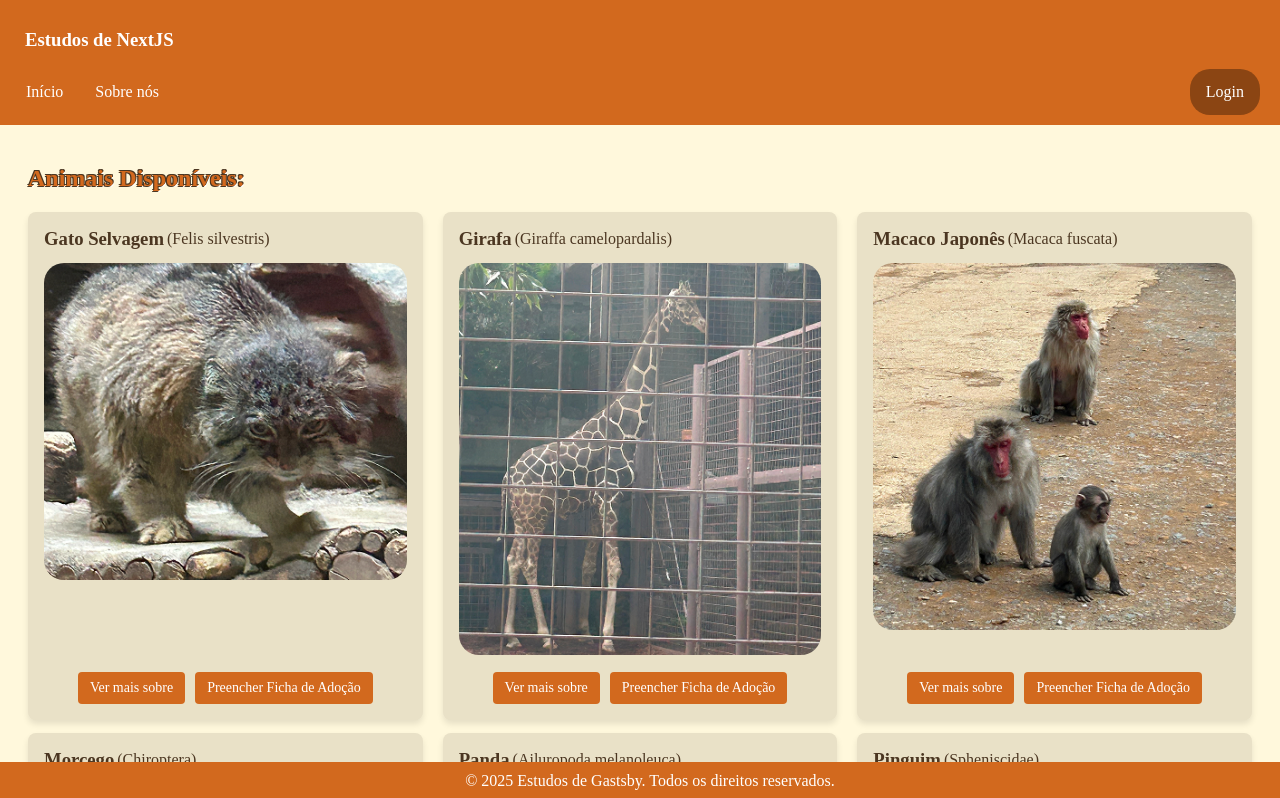
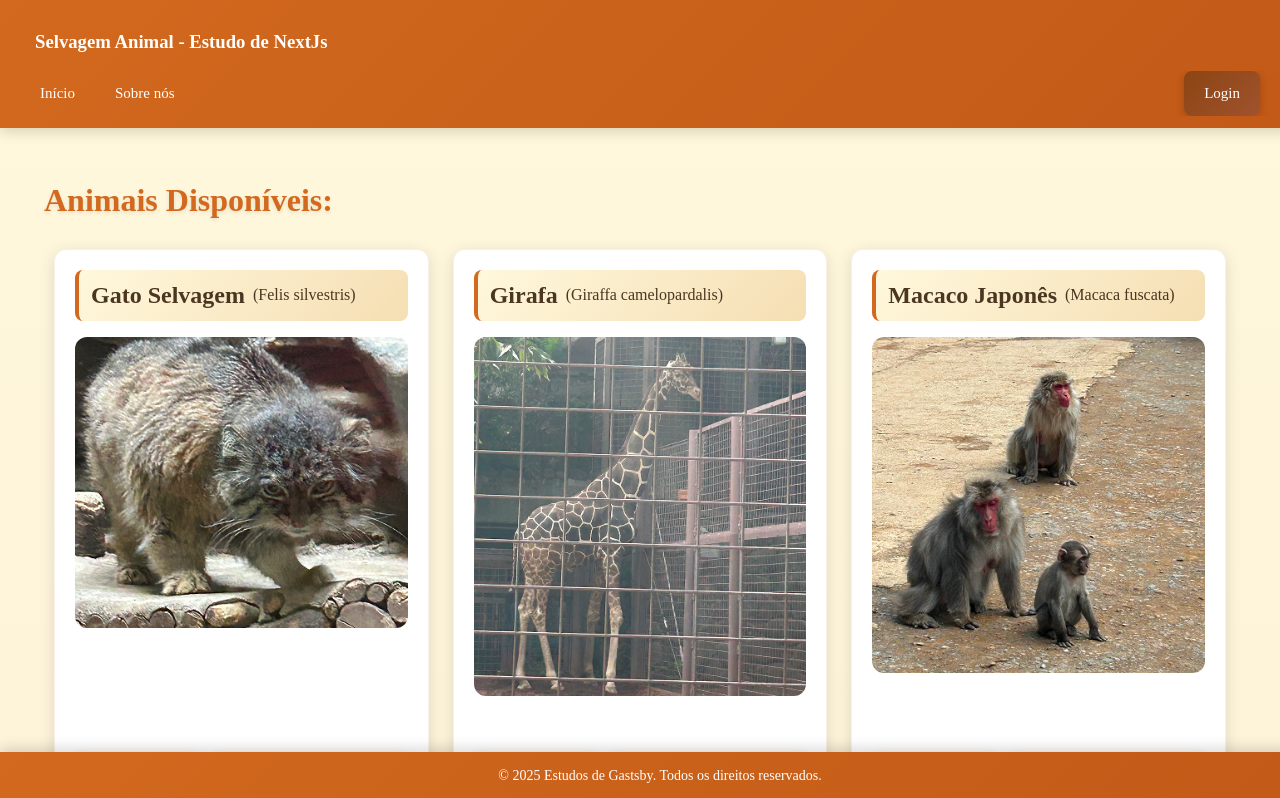
Before and after one commit to mariahpereira-practice/selvagem_animal_2, a Next.js app: page /animal in a window 1280 px wide. Shown: the top 798 px of the page. Built offline with nearby package versions, Linux system fonts and the light colour scheme; no server answers.

Commit message:
melhorias de css

```diff
--- a/app/componentes/animalCard.css
+++ b/app/componentes/animalCard.css
@@ -1,38 +1,57 @@
 .animal-card {
-    border-radius: 8px;
-    padding: 16px;
-    background-color: #e9e1c7;
-    box-shadow: 0 4px 6px rgba(0, 0, 0, 0.1);
+    border-radius: 12px;
+    padding: 20px;
+    background: white;
+    box-shadow: 0 4px 16px rgba(0, 0, 0, 0.12);
     flex-direction: column;
     justify-content: space-between;
     display: flex;
-    height: 95%;
+    height: 100%;
+    transition: all 0.3s ease;
+    border: 1px solid rgba(210, 105, 30, 0.1);
+}
+
+.animal-card:hover {
+    transform: translateY(-8px);
+    box-shadow: 0 12px 32px rgba(210, 105, 30, 0.25);
 }
 
 .animal-card img {
     width: 100%;
     height: auto;
     max-height: 650px;
-    border-radius: 20px;
+    border-radius: 12px;
+    transition: transform 0.3s ease;
+    object-fit: cover;
+}
+
+.animal-card:hover img {
+    transform: scale(1.03);
 }
 
 .animal-card nav {
     display: flex;
     justify-content: center;
-    gap: 10px;
+    gap: 12px;
     margin-top: auto;
-    padding-top: 10px;
+    padding-top: 16px;
 }
 
 .animal-card h3 {
     margin: 0;
     color: #4B3621;
+    font-size: 1.5rem;
+    font-weight: bold;
 }
 
 .nome-animal {
     align-items: center;
     display: flex;
     color: #4B3621;
-    gap: 3px;
-    margin-bottom: 13px;
+    gap: 8px;
+    margin-bottom: 16px;
+    padding: 12px;
+    background: linear-gradient(135deg, #FFF8DC 0%, #F5DEB3 100%);
+    border-radius: 8px;
+    border-left: 4px solid #D2691E;
 }
--- a/app/componentes/footer.module.css
+++ b/app/componentes/footer.module.css
@@ -1,14 +1,18 @@
 .footer {
     grid-area: footer;
-    background-color: #D2691E;
-    padding: 10px;
+    background: linear-gradient(135deg, #D2691E 0%, #C25917 100%);
+    padding: 16px 20px;
     color: white;
     justify-content: center;
     display: flex;
+    align-items: center;
     width: 100%;
     position: fixed;
     bottom: 0;
     left: 0;
     z-index: 1000;
     margin: 0;
+    box-shadow: 0 -4px 12px rgba(0, 0, 0, 0.15);
+    font-size: 14px;
+    font-weight: 500;
 }
--- a/app/componentes/header.module.css
+++ b/app/componentes/header.module.css
@@ -1,17 +1,19 @@
 .header {
     grid-area: header;
-    background-color: #D2691E;
-    padding: 10px;
+    background: linear-gradient(135deg, #D2691E 0%, #C25917 100%);
+    padding: 12px 20px;
     width: 100%;
     position: fixed;
     top: 0;
     left: 0;
     z-index: 1000;
+    box-shadow: 0 4px 12px rgba(0, 0, 0, 0.15);
 }
 
 .topnav{
     overflow: hidden;
-    background-color: #D2691E;
+    background-color: transparent;
+    justify-content: space-between;
 }
 
 .topnav a {
@@ -19,42 +21,59 @@
     display: block;
     color: white;
     text-align: center;
-    padding: 14px 16px;
+    padding: 14px 20px;
     text-decoration: none;
+    font-weight: 500;
+    font-size: 15px;
+    transition: all 0.3s ease;
+    border-radius: 8px;
 }
 
 .topnav a:hover {
-    background-color: #FFF8DC;
+    background-color: rgba(255, 248, 220, 0.95);
     color: #4B3621;
-    border-radius: 20px;
+    transform: translateY(-2px);
 }
 
 .authContainer {
     float: right;
     display: flex;
     align-items: center;
-    gap: 15px;
-    margin-right: 30px;
+    gap: 16px;
+    margin-right: 40px;
 }
 
 .userEmail {
     color: white;
     font-size: 14px;
+    font-weight: 500;
+    background-color: rgba(255, 255, 255, 0.15);
+    padding: 8px 16px;
+    border-radius: 20px;
+    backdrop-filter: blur(10px);
 }
 
 .logoutButton {
-    background-color: #8B4513;
+    background: linear-gradient(135deg, #8B4513 0%, #A0522D 100%);
     color: white;
     border: none;
-    padding: 8px 16px;
+    padding: 10px 20px;
     border-radius: 20px;
     cursor: pointer;
     font-size: 14px;
-    transition: background-color 0.3s;
+    font-weight: 600;
+    transition: all 0.3s ease;
+    box-shadow: 0 2px 8px rgba(0, 0, 0, 0.2);
 }
 
 .logoutButton:hover {
-    background-color: #A0522D;
+    background: linear-gradient(135deg, #A0522D 0%, #B8651E 100%);
+    transform: translateY(-2px);
+    box-shadow: 0 4px 12px rgba(0, 0, 0, 0.3);
+}
+
+.logoutButton:active {
+    transform: translateY(0);
 }
 
 .loginButton {
@@ -62,25 +81,36 @@
     display: block;
     color: white;
     text-align: center;
-    padding: 14px 16px;
+    padding: 10px 24px;
     text-decoration: none;
-    background-color: #8B4513;
+    background: linear-gradient(135deg, #8B4513 0%, #A0522D 100%);
     border-radius: 20px;
-    transition: background-color 0.3s;
+    transition: all 0.3s ease;
+    font-weight: 600;
+    box-shadow: 0 2px 8px rgba(0, 0, 0, 0.2);
 }
 
 .loginButton:hover {
-    background-color: #A0522D;
+    background: linear-gradient(135deg, #A0522D 0%, #B8651E 100%);
+    transform: translateY(-2px);
+    box-shadow: 0 4px 12px rgba(0, 0, 0, 0.3);
+}
+
+.loginButton:active {
+    transform: translateY(0);
 }
 
 .perfilLink {
     color: white;
     text-decoration: none;
-    padding: 8px 16px;
+    padding: 10px 20px;
     border-radius: 20px;
-    transition: background-color 0.3s;
+    transition: all 0.3s ease;
+    font-weight: 500;
+    background-color: rgba(255, 255, 255, 0.1);
 }
 
 .perfilLink:hover {
-    background-color: rgba(255, 255, 255, 0.1);
+    background-color: rgba(255, 255, 255, 0.2);
+    transform: translateY(-2px);
 }
--- a/app/globals.css
+++ b/app/globals.css
@@ -19,15 +19,47 @@
   }
 }
 
+* {
+  box-sizing: border-box;
+}
+
 body {
   background: var(--background);
   color: var(--foreground);
-  font-family: Arial, Helvetica, sans-serif;
+  font-family: -apple-system, BlinkMacSystemFont, 'Segoe UI', 'Roboto', 'Oxygen', 'Ubuntu', 'Cantarell', 'Fira Sans', 'Droid Sans', 'Helvetica Neue', sans-serif;
+  -webkit-font-smoothing: antialiased;
+  -moz-osx-font-smoothing: grayscale;
+  line-height: 1.6;
+}
+
+/* Scrollbar personalizada */
+::-webkit-scrollbar {
+  width: 10px;
+}
+
+::-webkit-scrollbar-track {
+  background: #f1f1f1;
+}
+
+::-webkit-scrollbar-thumb {
+  background: #D2691E;
+  border-radius: 5px;
+}
+
+::-webkit-scrollbar-thumb:hover {
+  background: #A0522D;
 }
 
 .error-input {
   border: 2px solid #dc3545 !important;
   background-color: #fff5f5;
+  animation: shake 0.3s ease;
+}
+
+@keyframes shake {
+  0%, 100% { transform: translateX(0); }
+  25% { transform: translateX(-5px); }
+  75% { transform: translateX(5px); }
 }
 
 .error-message {
@@ -35,6 +67,12 @@ body {
   font-size: 0.875rem;
   display: block;
   margin-top: 0.25rem;
+  animation: fadeIn 0.3s ease;
+}
+
+@keyframes fadeIn {
+  from { opacity: 0; }
+  to { opacity: 1; }
 }
 
 .label {
@@ -45,21 +83,24 @@ body {
 .label span {
   display: block;
   margin-bottom: 0.5rem;
-  font-weight: 500;
+  font-weight: 600;
+  color: #4B3621;
 }
 
 .label input,
 .label textarea {
   width: 100%;
-  padding: 0.5rem;
-  border: 1px solid #ccc;
-  border-radius: 4px;
+  padding: 0.75rem;
+  border: 2px solid #ddd;
+  border-radius: 8px;
   font-size: 1rem;
+  transition: all 0.3s ease;
 }
 
 .label input:focus,
 .label textarea:focus {
   outline: none;
   border-color: #D2691E;
-  box-shadow: 0 0 0 3px rgba(210, 105, 30, 0.1);
+  box-shadow: 0 0 0 3px rgba(210, 105, 30, 0.15);
+  transform: translateY(-1px);
 }
--- a/app/layout.css
+++ b/app/layout.css
@@ -4,7 +4,7 @@
    min-height: 700px;
    display: flex;
    flex-direction: column;
-   background-color: #FFF8DC ;
+   background: linear-gradient(to bottom, #FFF8DC 0%, #FAEBD7 100%);
    margin: 0;
    padding-top: 135px;
    padding-bottom: 60px;
@@ -13,74 +13,117 @@
 body, html {
   margin: 0;
   padding: 0;
+  scroll-behavior: smooth;
 }
 
 .main {
     flex: 1;
     overflow-y: auto;
     grid-area: main;
-    padding: 10px;
-    margin-left: 18px;
-    margin-right: 18px;
+    padding: 20px;
+    margin-left: 24px;
+    margin-right: 24px;
+    animation: fadeIn 0.5s ease;
+}
+
+@keyframes fadeIn {
+    from {
+        opacity: 0;
+        transform: translateY(10px);
+    }
+    to {
+        opacity: 1;
+        transform: translateY(0);
+    }
 }
 
 input {
-    padding: 10px;
-    border: 1px solid #ccc;
-    border-radius: 4px;
+    padding: 12px 16px;
+    border: 2px solid #ddd;
+    border-radius: 8px;
     box-sizing: border-box;
     flex: 1;
+    font-size: 15px;
+    transition: all 0.3s ease;
+}
+
+input:focus {
+    outline: none;
+    border-color: #D2691E;
+    box-shadow: 0 0 0 3px rgba(210, 105, 30, 0.15);
 }
 
 textarea {
-    padding: 10px;
-    border: 1px solid #ccc;
-    border-radius: 4px;
+    padding: 12px 16px;
+    border: 2px solid #ddd;
+    border-radius: 8px;
     box-sizing: border-box;
     flex: 1;
     width: 100%;
+    font-size: 15px;
+    font-family: inherit;
+    resize: vertical;
+    min-height: 120px;
+    transition: all 0.3s ease;
+}
+
+textarea:focus {
+    outline: none;
+    border-color: #D2691E;
+    box-shadow: 0 0 0 3px rgba(210, 105, 30, 0.15);
 }
 
 .ficha-container{
   align-items: center;
 }
 
-
 input[type=submit], input[type=reset] {
-    background-color: #FFF8DC;
+    background: linear-gradient(135deg, #FFF8DC 0%, #F5DEB3 100%);
     color: #4B3621;
-    padding: 10px;
-    border: none;
-    border-radius: 4px;
+    padding: 12px 24px;
+    border: 2px solid #D2691E;
+    border-radius: 8px;
     cursor: pointer;
     margin: 5px;
     width: 50%;
+    font-weight: 600;
+    font-size: 15px;
+    transition: all 0.3s ease;
 }
 
 input[type="submit"]:hover, input[type="reset"]:hover {
-  background-color: #d6d0b8;
+  background: linear-gradient(135deg, #F5DEB3 0%, #DEB887 100%);
+  transform: translateY(-2px);
+  box-shadow: 0 4px 12px rgba(210, 105, 30, 0.3);
+}
+
+input[type="submit"]:active, input[type="reset"]:active {
+  transform: translateY(0);
 }
 
 .container{
     justify-content: center;
     display: flex;
+    padding: 20px;
 }
 
 form {
   width: 100%;
   max-width: 1000px;
-  background-color: #e9e1c7;
-  border-radius: 5px;
-  padding: 20px;
+  background: white;
+  border-radius: 12px;
+  padding: 32px;
   margin: auto;
+  box-shadow: 0 8px 24px rgba(0, 0, 0, 0.1);
+  border: 1px solid rgba(210, 105, 30, 0.1);
 }
 
 .label {
     display: flex;
     flex-direction: row;
     align-items: center;
-    gap: 10px;
-    margin-bottom: 10px;
+    gap: 12px;
+    margin-bottom: 16px;
     color: #4B3621;
 }
 
@@ -88,6 +131,8 @@ form {
   flex: 0 0 150px;
   text-align: left;
   display: flex;
+  font-weight: 600;
+  font-size: 15px;
 }
 
 .span-nome {
@@ -95,9 +140,23 @@ form {
 }
 
 .erro{
-    color: red;
+    color: #dc3545;
     display: block;
-    text-align: right
+    text-align: right;
+    font-size: 14px;
+    margin-top: 4px;
+    animation: slideIn 0.3s ease;
+}
+
+@keyframes slideIn {
+    from {
+        opacity: 0;
+        transform: translateX(10px);
+    }
+    to {
+        opacity: 1;
+        transform: translateX(0);
+    }
 }
 
 .gatsby-image-wrapper img {
@@ -109,68 +168,86 @@ form {
 .flex-container {
   display: flex;
   flex-direction: row;
-  gap: 20px;
+  gap: 24px;
+  margin: 20px 0;
 }
 
 .col-1 {
   flex: 2;
   color: #4B3621;
+  line-height: 1.8;
 }
 
 .titulo {
   color: #D2691E;
-  text-shadow:
-    -1px -1px 0 #4B3621,
-    1px -1px 0 #4B3621,
-    -1px 1px 0 #4B3621,
-    1px 1px 0 white;
+  font-weight: bold;
+  font-size: 2rem;
+  margin-bottom: 16px;
+  text-shadow: 0 2px 4px rgba(0, 0, 0, 0.1);
 }
-
 
 .col-2 {
   flex: 1;
 }
 
 li{
-  padding-bottom: 10px;
+  padding-bottom: 12px;
+  line-height: 1.6;
 }
 
 h1{
-  color: var(--mat-sys-primary);
+  color: #D2691E;
   margin-bottom: 30px;
+  font-weight: bold;
+  font-size: 2.5rem;
 }
 
 .animal-grid {
   display: grid;
-  grid-template-columns: repeat(3, 1fr);
-  gap: 20px;
+  grid-template-columns: repeat(auto-fit, minmax(300px, 1fr));
+  gap: 24px;
   margin: 20px 0;
+  padding: 10px;
 }
 
 .botoes-animal{
   display: flex;
-  gap: 10px;
+  gap: 12px;
   justify-content: flex-start;
-  padding-top: 10px;
+  padding-top: 12px;
   margin-top: auto;
   align-items: center;
 }
 
 .botoes-animal a {
-  padding: 8px 12px;
-  background-color: #D2691E;
+  padding: 10px 20px;
+  background: linear-gradient(135deg, #D2691E 0%, #A0522D 100%);
   color: white;
   text-decoration: none;
-  border-radius: 4px;
+  border-radius: 8px;
   font-size: 14px;
+  font-weight: 600;
+  transition: all 0.3s ease;
+  box-shadow: 0 2px 8px rgba(210, 105, 30, 0.3);
 }
 
 .botoes-animal a:hover {
-  background-color: #A0522D;
-  text-decoration: underline;
+  transform: translateY(-2px);
+  box-shadow: 0 4px 12px rgba(210, 105, 30, 0.4);
+  text-decoration: none;
+}
+
+.botoes-animal a:active {
+  transform: translateY(0);
 }
 
 .imagem-sobre-animal {
-  border: #A0522D 5px solid;
-  border-radius: 50px;
+  border: 4px solid #D2691E;
+  border-radius: 16px;
+  box-shadow: 0 8px 24px rgba(0, 0, 0, 0.15);
+  transition: transform 0.3s ease;
 }
+
+.imagem-sobre-animal:hover {
+  transform: scale(1.02);
+}
--- a/app/layout.js
+++ b/app/layout.js
@@ -13,7 +13,7 @@ export default function RootLayout({children}) {
         <html lang="pt-BR">
             <body>
                 <main className="layout">
-                    <Header title="Estudos de NextJS"></Header>
+                    <Header title="Selvagem Animal - Estudo de NextJs"></Header>
                     <div className="main">
                         {children}
                     </div>
```
Also changed, not shown: app/ficha-adocao/ficha-adocao.module.css (added, +186 -0 lines), app/page.module.css (added, +84 -0 lines), app/perfil/perfil.css (+12 -6 lines).
